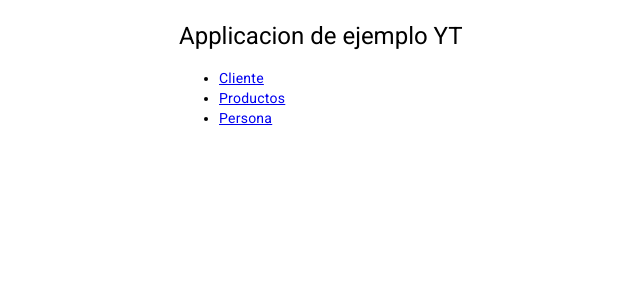
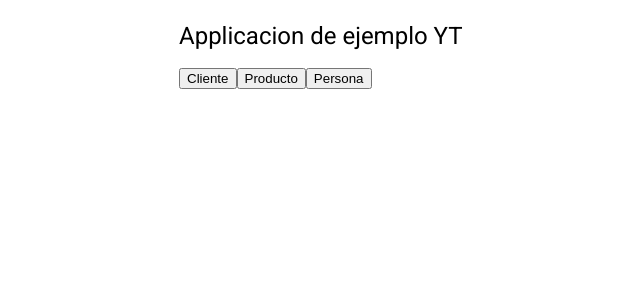
Before and after one commit to mberthely/youtube-code, an Angular app in the folder yt-angular/: page / in a window 1280 px wide. Shown: the top 300 px of the page, without its empty margins (11-651 px from the left). Built offline with nearby package versions, Linux system fonts and the light colour scheme.

Commit message:
actualizar los menus a botones angular material

```diff
--- a/yt-angular/src/app/features/menu/menu.component.html
+++ b/yt-angular/src/app/features/menu/menu.component.html
@@ -1,11 +1,3 @@
-<ul>
-    <li>
-        <a [routerLink]="[ '/cliente']">Cliente</a>
-    </li>
-    <li>
-        <a [routerLink]="[ '/producto']">Productos</a>
-    </li>
-    <li>
-        <a [routerLink]="['/persona']" routerLinkActive="router-link-active">Persona</a>
-    </li>
-</ul>
+<button mat-stroked-button [routerLink]="[ '/cliente']">Cliente</button>
+<button mat-stroked-button [routerLink]="[ '/producto']">Producto</button>
+<button mat-stroked-button [routerLink]="[ '/persona']">Persona</button>
```
